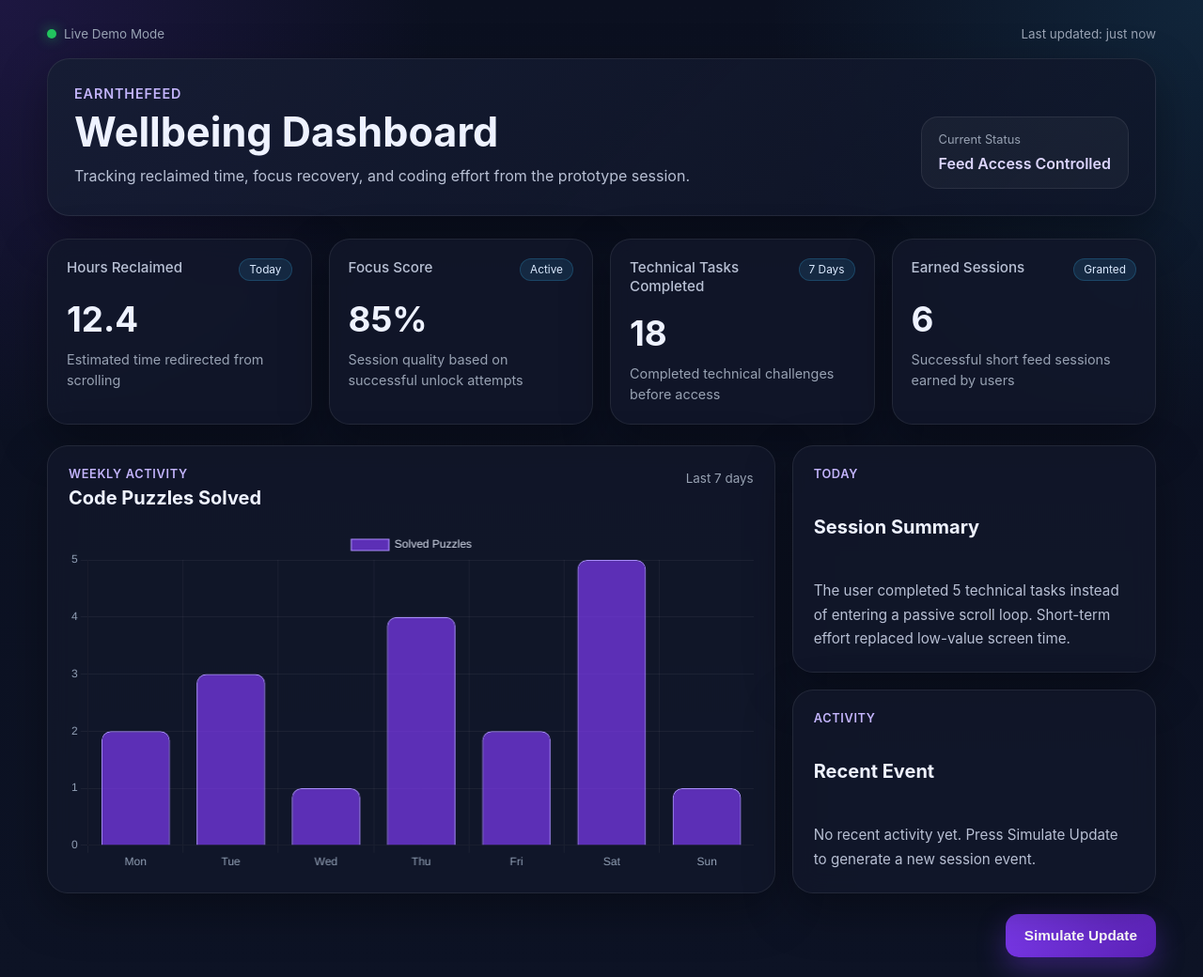
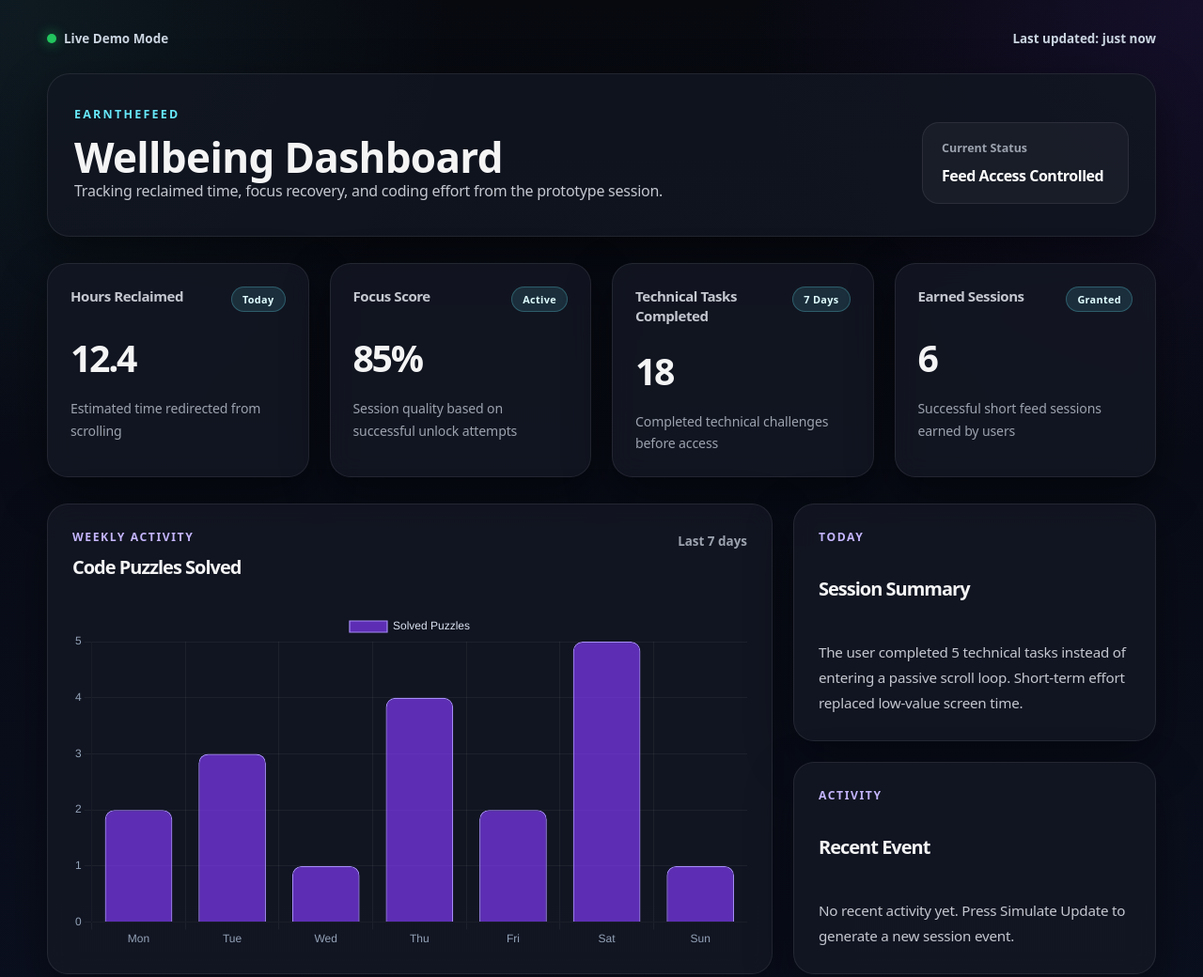
Before and after one commit to vosshindran/EarnTheFeed, a browser extension: page dashboard/index.html in a window 1280 px wide. Shown: the top 1040 px of the page at 94% size. Drawn offline with nearby package versions, Linux system fonts and the light colour scheme.

Commit message:
final dashboard styling updates

```diff
--- a/dashboard/index.html
+++ b/dashboard/index.html
@@ -5,6 +5,7 @@
   <meta name="viewport" content="width=device-width, initial-scale=1.0" />
   <title>EarnTheFeed Dashboard</title>
   <link rel="stylesheet" href="style.css" />
+  <link href="https://fonts.googleapis.com/css2?family=Space+Grotesk:wght@400;500;600;700;800&display=swap" rel="stylesheet">
   <script src="https://cdn.jsdelivr.net/npm/chart.js"></script>
 </head>
 <body>
--- a/dashboard/style.css
+++ b/dashboard/style.css
@@ -2,44 +2,47 @@
   margin: 0;
   padding: 0;
   box-sizing: border-box;
+  font-family: "Plus Jakarta Sans", system-ui, -apple-system, sans-serif;
 }
 
 :root {
-  --bg: #0b1020;
-  --panel: rgba(18, 24, 43, 0.78);
+  --bg: #050505;
+  --panel: rgba(20, 24, 36, 0.82);
   --line: rgba(255, 255, 255, 0.08);
-  --text: #eef2ff;
-  --muted: #98a2b3;
-  --muted-2: #b8c0d4;
+  --text: #f4f4f5;
+  --muted: #9ca3af;
+  --muted-2: #c4c7cf;
   --accent: #7c3aed;
-  --accent-2: #22c55e;
-  --accent-3: #38bdf8;
-  --shadow: 0 18px 50px rgba(0, 0, 0, 0.35);
+  --accent-2: #67e8f9;
+  --accent-3: #22c55e;
+  --shadow: 0 18px 50px rgba(0, 0, 0, 0.45);
 }
 
 body {
   min-height: 100vh;
   background:
-    radial-gradient(circle at top left, rgba(124, 58, 237, 0.16), transparent 28%),
-    radial-gradient(circle at top right, rgba(56, 189, 248, 0.12), transparent 28%),
-    linear-gradient(180deg, #0b1020 0%, #0d1325 100%);
+    radial-gradient(circle at top left, rgba(103, 232, 249, 0.08), transparent 28%),
+    radial-gradient(circle at top right, rgba(124, 58, 237, 0.12), transparent 28%),
+    linear-gradient(180deg, #07090f 0%, #0b1020 100%);
   color: var(--text);
-  font-family: Inter, Arial, Helvetica, sans-serif;
-  padding: 28px 18px;
+  padding: 32px 20px;
 }
 
 .app-shell {
   max-width: 1180px;
   margin: 0 auto;
+  display: flex;
+  flex-direction: column;
+  gap: 28px;
 }
 
 .top-strip {
   display: flex;
   justify-content: space-between;
   align-items: center;
-  margin-bottom: 18px;
-  color: var(--muted);
+  color: #cbd5e1;
   font-size: 0.84rem;
+  font-weight: 600;
 }
 
 .top-left {
@@ -52,49 +55,49 @@ body {
   width: 10px;
   height: 10px;
   border-radius: 999px;
-  background: var(--accent-2);
-  box-shadow: 0 0 14px rgba(34, 197, 94, 0.7);
+  background: var(--accent-3);
+  box-shadow: 0 0 14px rgba(34, 197, 94, 0.8);
 }
 
 .hero {
   display: flex;
   justify-content: space-between;
   align-items: flex-end;
-  gap: 20px;
-  margin-bottom: 24px;
-  padding: 28px;
-  background: linear-gradient(135deg, rgba(22, 29, 51, 0.9), rgba(15, 21, 40, 0.75));
+  gap: 24px;
+  padding: 34px 28px;
+  background: rgba(18, 22, 34, 0.82);
   border: 1px solid var(--line);
   border-radius: 24px;
   box-shadow: var(--shadow);
 }
 
 .eyebrow {
-  color: #c4b5fd;
-  font-size: 0.9rem;
-  font-weight: 600;
-  margin-bottom: 10px;
-  letter-spacing: 0.06em;
+  color: #67e8f9;
+  font-size: 0.78rem;
+  font-weight: 900;
+  margin-bottom: 14px;
+  letter-spacing: 0.18em;
   text-transform: uppercase;
 }
-
 .hero h1 {
-  font-size: 2.7rem;
+  font-size: 2.75rem;
+  font-weight: 900;
+  letter-spacing: -0.015em;
   line-height: 1.05;
-  margin-bottom: 12px;
-  font-weight: 700;
 }
 
 .subtitle {
   max-width: 720px;
   color: var(--muted-2);
-  line-height: 1.6;
+  line-height: 1.7;
   font-size: 1rem;
+  font-weight: 500;
+  letter-spacing: -0.015em;
 }
 
 .hero-badge {
   min-width: 220px;
-  padding: 16px 18px;
+  padding: 18px 20px;
   border-radius: 18px;
   background: rgba(255, 255, 255, 0.04);
   border: 1px solid var(--line);
@@ -102,22 +105,23 @@ body {
 
 .badge-label {
   display: block;
-  font-size: 0.8rem;
+  font-size: 0.78rem;
   color: var(--muted);
-  margin-bottom: 8px;
+  margin-bottom: 10px;
+  font-weight: 600;
 }
 
 .badge-value {
   font-size: 1rem;
-  font-weight: 600;
-  color: #ddd6fe;
+  font-weight: 900;
+  color: #ffffff;
+  letter-spacing: -0.03em;
 }
 
 .stats-grid {
   display: grid;
   grid-template-columns: repeat(4, 1fr);
-  gap: 18px;
-  margin-bottom: 22px;
+  gap: 22px;
 }
 
 .stat-card,
@@ -130,30 +134,32 @@ body {
 }
 
 .stat-card {
-  padding: 20px;
+  padding: 24px;
+  min-height: 185px;
   transition: transform 0.2s ease, border-color 0.2s ease, box-shadow 0.2s ease;
 }
 
 .stat-card:hover {
   transform: translateY(-3px);
-  border-color: rgba(255, 255, 255, 0.14);
-  box-shadow: 0 22px 54px rgba(0, 0, 0, 0.4);
+  border-color: rgba(103, 232, 249, 0.18);
+  box-shadow: 0 22px 54px rgba(0, 0, 0, 0.48);
 }
 
 .stat-top {
   display: flex;
   justify-content: space-between;
   align-items: flex-start;
-  gap: 10px;
-  margin-bottom: 18px;
+  gap: 12px;
+  margin-bottom: 22px;
 }
 
 .stat-label {
   color: var(--muted-2);
-  font-size: 0.95rem;
-  font-weight: 500;
-  line-height: 1.3;
-  max-width: 70%;
+  font-size: 0.94rem;
+  font-weight: 700;
+  line-height: 1.35;
+  max-width: 72%;
+  letter-spacing: -0.03em;
 }
 
 .stat-tag {
@@ -165,37 +171,41 @@ body {
   white-space: nowrap;
   flex-shrink: 0;
 
-  font-size: 0.74rem;
-  color: #dbeafe;
-  background: rgba(56, 189, 248, 0.12);
-  border: 1px solid rgba(56, 189, 248, 0.2);
-  padding: 4px 10px;
+  font-size: 0.68rem;
+  font-weight: 900;
+  letter-spacing: 0.03em;
+  color: #dffcff;
+  background: rgba(103, 232, 249, 0.12);
+  border: 1px solid rgba(103, 232, 249, 0.25);
+  padding: 5px 11px;
   border-radius: 999px;
 }
 
 .stat-card h2 {
-  font-size: 2.3rem;
-  margin-bottom: 10px;
-  font-weight: 700;
+  font-size: 2.45rem;
+  margin-bottom: 16px;
+  font-weight: 900;
+  letter-spacing: -0.06em;
   transition: transform 0.18s ease;
 }
 
 .stat-foot {
   color: var(--muted);
-  font-size: 0.9rem;
-  line-height: 1.5;
+  font-size: 0.88rem;
+  line-height: 1.65;
+  font-weight: 500;
+  letter-spacing: -0.01em;
 }
 
 .main-grid {
   display: grid;
   grid-template-columns: 2fr 1fr;
   align-items: stretch;
-  gap: 18px;
-  margin-bottom: 22px;
+  gap: 22px;
 }
 
 .chart-panel {
-  padding: 22px;
+  padding: 26px;
   height: 100%;
 }
 
@@ -209,23 +219,24 @@ body {
   display: flex;
   justify-content: space-between;
   align-items: flex-start;
-  gap: 16px;
-  margin-bottom: 18px;
+  gap: 18px;
+  margin-bottom: 24px;
 }
 
 .panel-kicker {
   color: #c4b5fd;
-  font-size: 0.8rem;
-  font-weight: 600;
-  margin-bottom: 6px;
+  font-size: 0.76rem;
+  font-weight: 900;
+  margin-bottom: 10px;
   text-transform: uppercase;
-  letter-spacing: 0.05em;
+  letter-spacing: 0.13em;
 }
 
 .panel-head h3,
 .info-panel h3 {
   font-size: 1.25rem;
-  font-weight: 650;
+  font-weight: 900;
+  letter-spacing: -0.05em;
 }
 
 .panel-note {
@@ -233,11 +244,12 @@ body {
   font-size: 0.84rem;
   padding-top: 4px;
   white-space: nowrap;
+  font-weight: 600;
 }
 
 .side-panels {
   display: grid;
-  gap: 18px;
+  gap: 22px;
   height: 100%;
 }
 
@@ -246,32 +258,36 @@ body {
 }
 
 .info-panel {
-  padding: 22px;
+  padding: 26px;
 }
 
 .info-text {
   color: var(--muted-2);
-  line-height: 1.7;
-  margin-top: 12px;
+  line-height: 1.78;
+  margin-top: 18px;
   font-size: 0.95rem;
+  font-weight: 500;
+  letter-spacing: -0.015em;
 }
 
 .action-row {
   display: flex;
   justify-content: flex-end;
+  margin-top: 4px;
 }
 
 button {
-  background: linear-gradient(135deg, var(--accent), #5b21b6);
+  background: linear-gradient(135deg, #8b5cf6, #6d28d9);
   color: white;
   border: none;
   border-radius: 14px;
-  padding: 14px 20px;
+  padding: 15px 22px;
   font-size: 0.96rem;
-  font-weight: 600;
+  font-weight: 900;
   cursor: pointer;
   box-shadow: 0 12px 30px rgba(124, 58, 237, 0.35);
   transition: transform 0.18s ease, opacity 0.18s ease;
+  letter-spacing: -0.02em;
 }
 
 button:hover {
@@ -284,7 +300,7 @@ button:active {
 }
 
 canvas {
-  margin-top: 4px;
+  margin-top: 10px;
 }
 
 .bump {
@@ -303,7 +319,7 @@ canvas {
 
 @keyframes flash {
   0% { border-color: rgba(255,255,255,0.08); }
-  50% { border-color: rgba(124, 58, 237, 0.75); }
+  50% { border-color: rgba(103, 232, 249, 0.7); }
   100% { border-color: rgba(255,255,255,0.08); }
 }
 
@@ -328,11 +344,15 @@ canvas {
 
 @media (max-width: 640px) {
   body {
-    padding: 18px 12px;
+    padding: 20px 12px;
+  }
+
+  .app-shell {
+    gap: 22px;
   }
 
   .hero {
-    padding: 22px 18px;
+    padding: 24px 18px;
   }
 
   .hero h1 {
@@ -341,6 +361,11 @@ canvas {
 
   .stats-grid {
     grid-template-columns: 1fr;
+    gap: 18px;
+  }
+
+  .stat-card {
+    min-height: auto;
   }
 
   .top-strip {
```
